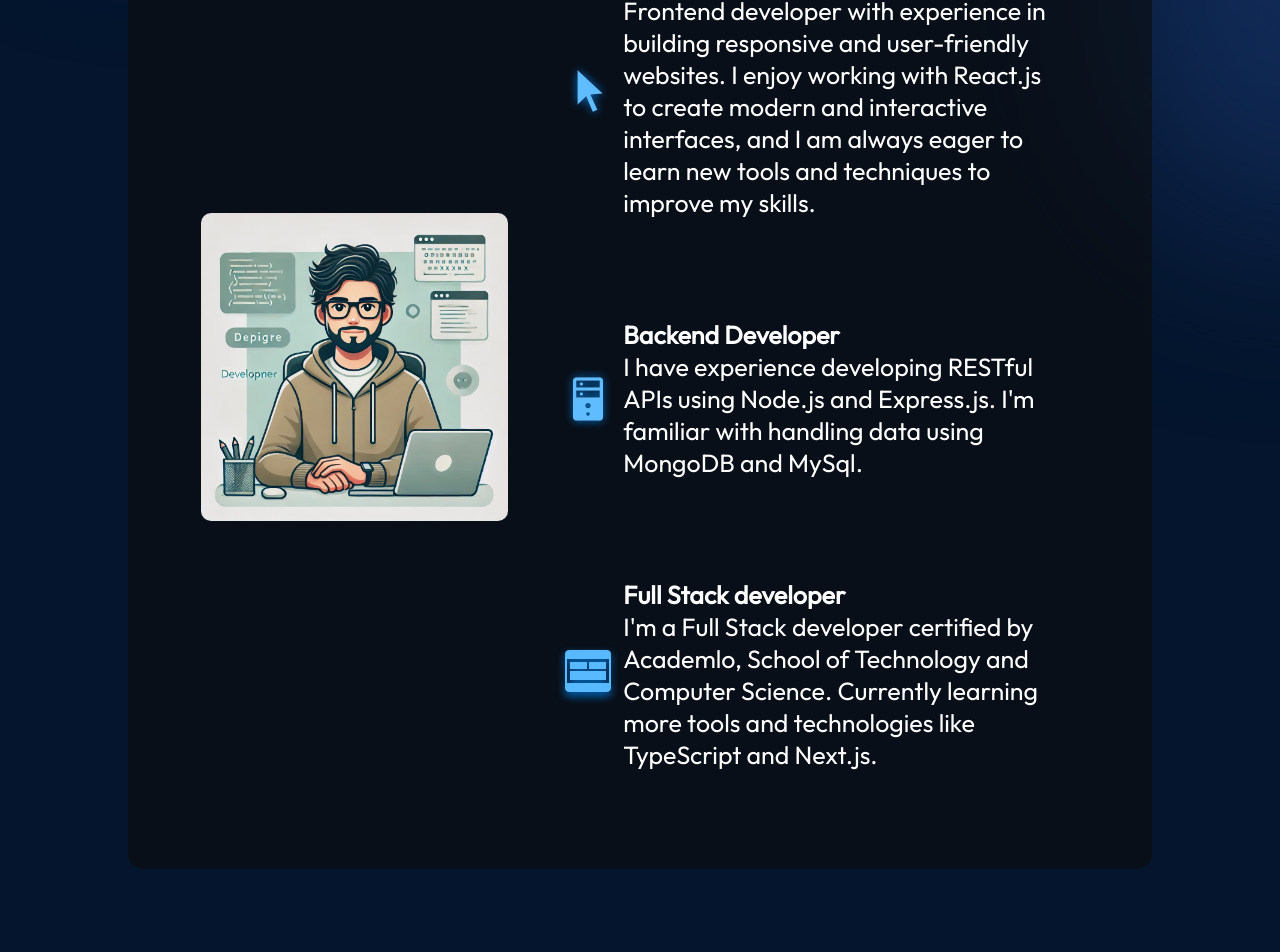
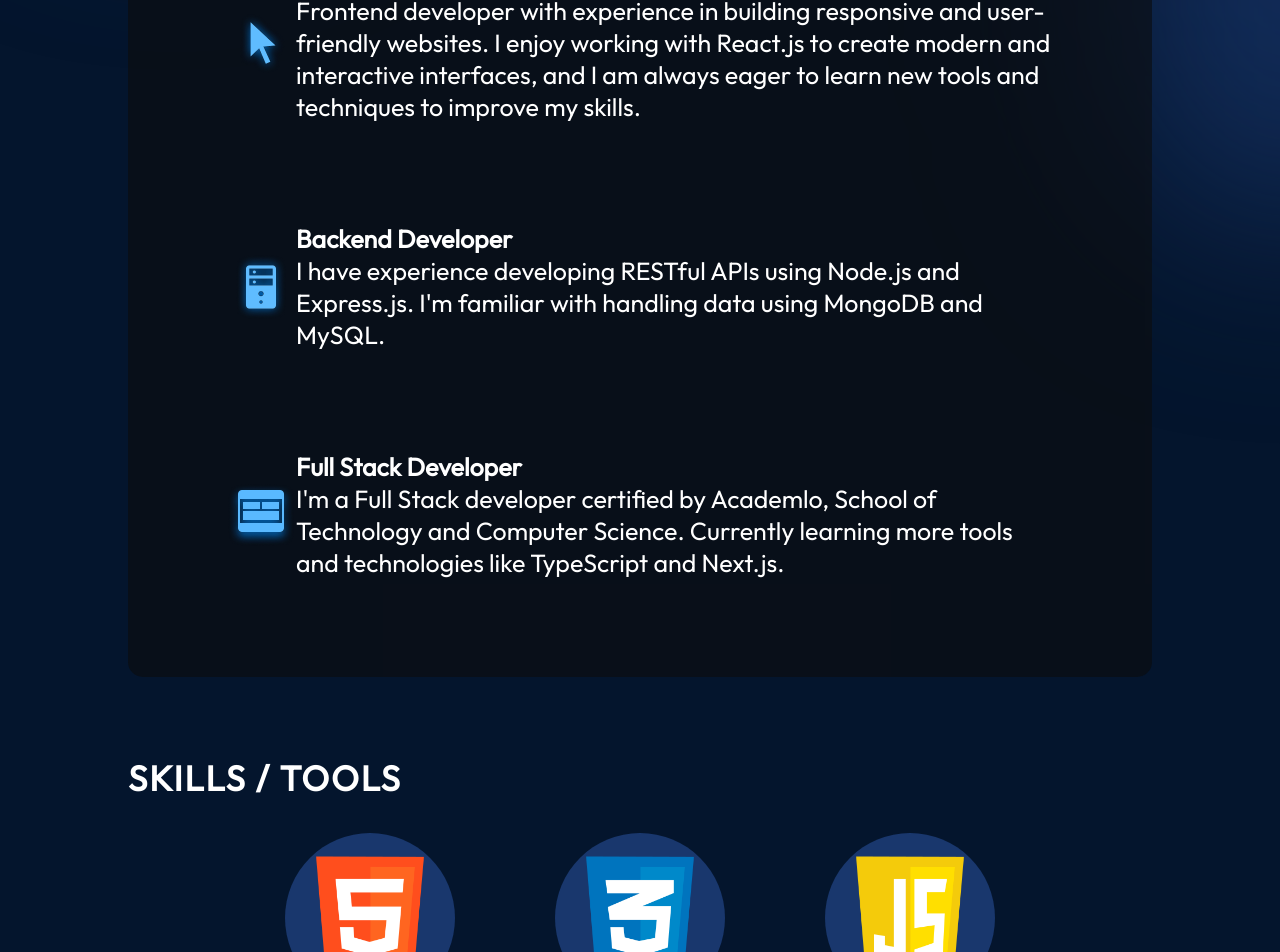
Before and after one commit to Jesus6366/portfolio2025, a React (Vite) app: page / in a window 1280 px wide. Shown: the part 811-1763 px from the top of the page. Built offline with nearby package versions, Linux system fonts and the light colour scheme.

Commit message:
adding new animation when scrolling on mobile screen

```diff
--- a/src/components/About/About.jsx
+++ b/src/components/About/About.jsx
@@ -1,51 +1,73 @@
+import { useEffect, useRef } from "react";
 import { getImageUrl } from "../../utils";
 import styles from "./About.module.css";
 
 const About = () => {
+  const itemsRef = useRef([]);
+
+  useEffect(() => {
+    const isMobile = window.innerWidth <= 830; // Apply only for mobile screens
+    if (!isMobile) return;
+
+    const observer = new IntersectionObserver(
+      (entries) => {
+        entries.forEach((entry) => {
+          if (entry.isIntersecting) {
+            entry.target.classList.add(styles.active); // Add the active class on entry
+            entry.target.classList.remove(styles.inactive); // Remove the inactive class
+          } else {
+            entry.target.classList.remove(styles.active); // Remove the active class on exit
+            entry.target.classList.add(styles.inactive); // Add the inactive class
+          }
+        });
+      },
+      { threshold: 0.5 } // Trigger when 50% of the element is visible
+    );
+
+    itemsRef.current.forEach((item) => {
+      if (item) observer.observe(item);
+    });
+
+    return () => observer.disconnect();
+  }, []);
+
   return (
     <section className={styles.container} id="about">
       <h2 className={styles.title}>About</h2>
       <div className={styles.content}>
-        <img
-          src={getImageUrl("about/image.png")}
-          alt="me as a cartoon AI generated"
-          className={styles.aboutImage}
-        />
         <ul className={styles.aboutItems}>
-          <li className={styles.aboutItem}>
-            <img src={getImageUrl("about/cursorIcon.png")} alt="cursor icon" />
-            <div className={styles.aboutItemText}>
-              <h3>Frontend Developer</h3>
-              <p>
-                Frontend developer with experience in building responsive and
-                user-friendly websites. I enjoy working with React.js to create
-                modern and interactive interfaces, and I am always eager to
-                learn new tools and techniques to improve my skills.
-              </p>
-            </div>
-          </li>
-          <li className={styles.aboutItem}>
-            <img src={getImageUrl("about/serverIcon.png")} alt="server icon" />
-            <div className={styles.aboutItemText}>
-              <h3>Backend Developer</h3>
-              <p>
-                I have experience developing RESTful APIs using Node.js and
-                Express.js. I&apos;m familiar with handling data using MongoDB
-                and MySql.
-              </p>
-            </div>
-          </li>
-          <li className={styles.aboutItem}>
-            <img src={getImageUrl("about/uiIcon.png")} alt="cursor icon" />
-            <div className={styles.aboutItemText}>
-              <h3>Full Stack developer</h3>
-              <p>
-                I&apos;m a Full Stack developer certified by Academlo, School of
-                Technology and Computer Science. Currently learning more
-                tools and technologies like TypeScript and Next.js.
-              </p>
-            </div>
-          </li>
+          {[
+            {
+              img: "about/cursorIcon.png",
+              title: "Frontend Developer",
+              description:
+                "Frontend developer with experience in building responsive and user-friendly websites. I enjoy working with React.js to create modern and interactive interfaces, and I am always eager to learn new tools and techniques to improve my skills.",
+            },
+            {
+              img: "about/serverIcon.png",
+              title: "Backend Developer",
+              description:
+                "I have experience developing RESTful APIs using Node.js and Express.js. I'm familiar with handling data using MongoDB and MySQL.",
+            },
+            {
+              img: "about/uiIcon.png",
+              title: "Full Stack Developer",
+              description:
+                "I'm a Full Stack developer certified by Academlo, School of Technology and Computer Science. Currently learning more tools and technologies like TypeScript and Next.js.",
+            },
+          ].map((item, index) => (
+            <li
+              key={index}
+              className={`${styles.aboutItem}`}
+              ref={(el) => (itemsRef.current[index] = el)}
+            >
+              <img src={getImageUrl(item.img)} alt={`${item.title} icon`} />
+              <div className={styles.aboutItemText}>
+                <h3>{item.title}</h3>
+                <p>{item.description}</p>
+              </div>
+            </li>
+          ))}
         </ul>
       </div>
     </section>
--- a/src/components/About/About.module.css
+++ b/src/components/About/About.module.css
@@ -89,8 +89,13 @@
     margin-top: 29px;
   }
 
-  .aboutItem {
-    padding-left: 0;
-    padding-right: 0;
+  .aboutItem.active {
+    background-size: 100% 100%; /* Animate to visible */
+    transform: translateY(0); /* Reset offset */
+  }
+
+  .aboutItem.inactive {
+    background-size: 0 100%; /* Reverse animation */
+    transform: translateY(20px); /* Move back down */
   }
 }
```
